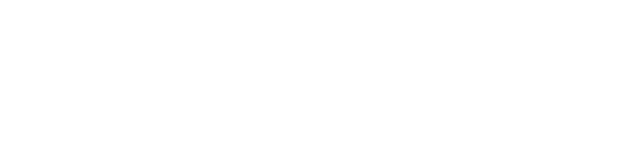
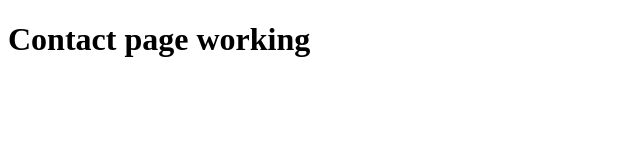
Before and after one commit to mynamebilalkhan/learning-git, a plain HTML site: page contact.html in a window 1280 px wide. Shown: the whole page, without its empty margins (0-640 px from the left). Drawn offline with Linux system fonts and the light colour scheme.

Commit message:
Modified contact page

```diff
--- a/contact.html
+++ b/contact.html
@@ -9,7 +9,7 @@
 </head>
 
 <body>
-
+     <h1>Contact page working</h1>
 </body>
 
 </html>
```
Also changed, not shown: 1 other file.
